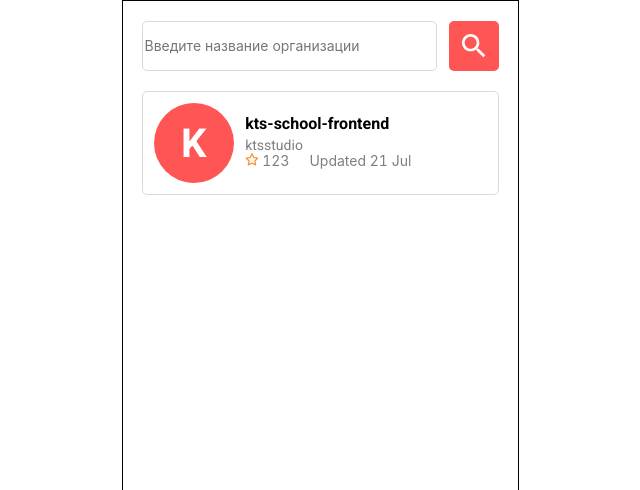
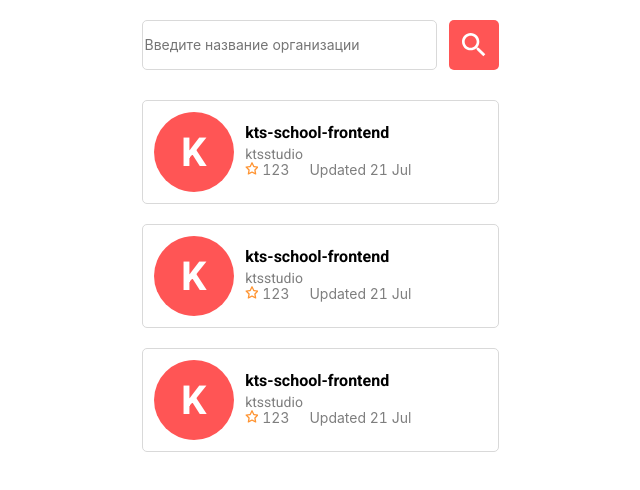
Before and after one commit to kulakoff/kts-konnichiwa, a React (Create React App) app: page / in a window 1280 px wide. Shown: the top 490 px of the page, without its empty margins (320-960 px from the left). Built offline with nearby package versions, Linux system fonts and the light colour scheme.

Commit message:
layout of the main components is ready

```diff
--- /dev/null
+++ b/src/components/RepositoryList/RepoItem/RepoItem.tsx
@@ -0,0 +1,28 @@
+import React, { FC } from "react";
+import classes from "./../RepositoryList.module.css"
+
+const RepoItem: FC = () => {
+  return (
+    <div className={classes.item}>
+      <div className={classes.item__avatar}>
+        <div className={classes.item__img}></div>
+        <div className={classes.item__defaltBackground}>
+          <span className={classes.item__repoFirsLetter}>K</span>
+        </div>
+
+      </div>
+      <div className={classes.item__content}>
+        <span className={classes.item__repoName}>kts-school-frontend</span>
+        <a className={classes.item__orgName}>ktsstudio</a>
+        <div className={classes.item__info}>
+          <div className={classes.item__stars}>
+            <div className={classes.item__starImg}></div>
+            <span className={classes.item__starsCount}>123</span>
+          </div>
+          <span className={classes.item__updated}>Updated 21 Jul</span>
+        </div>
+      </div>
+    </div>
+  )
+}
+export default RepoItem;
--- /dev/null
+++ b/src/components/RepositoryList/RepoItem/index.tsx
@@ -0,0 +1 @@
+export {default} from "./RepoItem"
--- a/src/components/RepositoryList/RepositoryList.module.css
+++ b/src/components/RepositoryList/RepositoryList.module.css
@@ -10,14 +10,18 @@
   margin: auto;
   max-width: 397px;
   height: 800px;
-  border: 1px solid black;
+  /* border: 1px solid black; */
 }
 
+.searchBar__container{
+  display:grid
+}
 .searchBar {
   display: flex;
   justify-content: space-between;
   margin: 20px auto;
   width: 357px;
+  height: 50px;
 }
 .searchBar__input {
   width: 295px;
@@ -56,11 +60,14 @@
 }
 
 .reposList {
+  display:grid;
+  grid-column: 1fr;
 }
 
 .item {
+  cursor: pointer;
   color: #7e7e7e;
-  margin: auto;
+  margin: 10px auto;
   display: flex;
   justify-content: space-evenly;
   align-items: center;
@@ -69,15 +76,22 @@
   border: 1px solid #d9d9d9;
   border-radius: var(--borderRadius);
 }
+.item:hover {
+  display: pointer;
+}
 
 .item__avatar {
   width: 80px;
   height: 80px;
-  }
+}
 .item__img {
+  display: none;
+  width: 80px;
+  height: 80px;
+  background-image: url(./../../assets/img/avatar.png);
 }
 .item__defaltBackground {
-  /* position:absolute; */
+  /* display: none; */
   width: 80px;
   height: 80px;
   left: 12px;
--- a/src/components/RepositoryList/RepositoryList.tsx
+++ b/src/components/RepositoryList/RepositoryList.tsx
@@ -1,10 +1,12 @@
 import React, { FC } from "react";
 import classes from "./RepositoryList.module.css"
+import RepoItem from "./RepoItem"
 
 
 const RepositoryList: FC = () => {
   return (
     <div className={classes.container}>
+      <div className={classes.searchBar__container}>
       <div className={classes.searchBar}>
         <input type="text"
           className={classes.searchBar__input}
@@ -13,27 +15,12 @@ const RepositoryList: FC = () => {
           <div className={classes.searchBar__button__img}></div>
         </button>
       </div>
+      </div>
+
       <div className={classes.reposList}>
-        <div className={classes.item}>
-          <div className={classes.item__avatar}>
-            <div className={classes.item__img}></div>
-            <div className={classes.item__defaltBackground}>
-              <span className={classes.item__repoFirsLetter}>K</span>
-            </div>
-
-          </div>
-          <div className={classes.item__content}>
-            <span className={classes.item__repoName}>kts-school-frontend</span>
-            <span className={classes.item__orgName}>ktsstudio</span>
-            <div className={classes.item__info}>
-              <div className={classes.item__stars}>
-                <div className={classes.item__starImg}></div>
-                <span className={classes.item__starsCount}>123</span>
-              </div>
-              <span className={classes.item__updated}>Updated 21 Jul</span>
-            </div>
-          </div>
-        </div>
+      <RepoItem/>
+      <RepoItem/>
+      <RepoItem/>
       </div>
     </div>
   )
```
